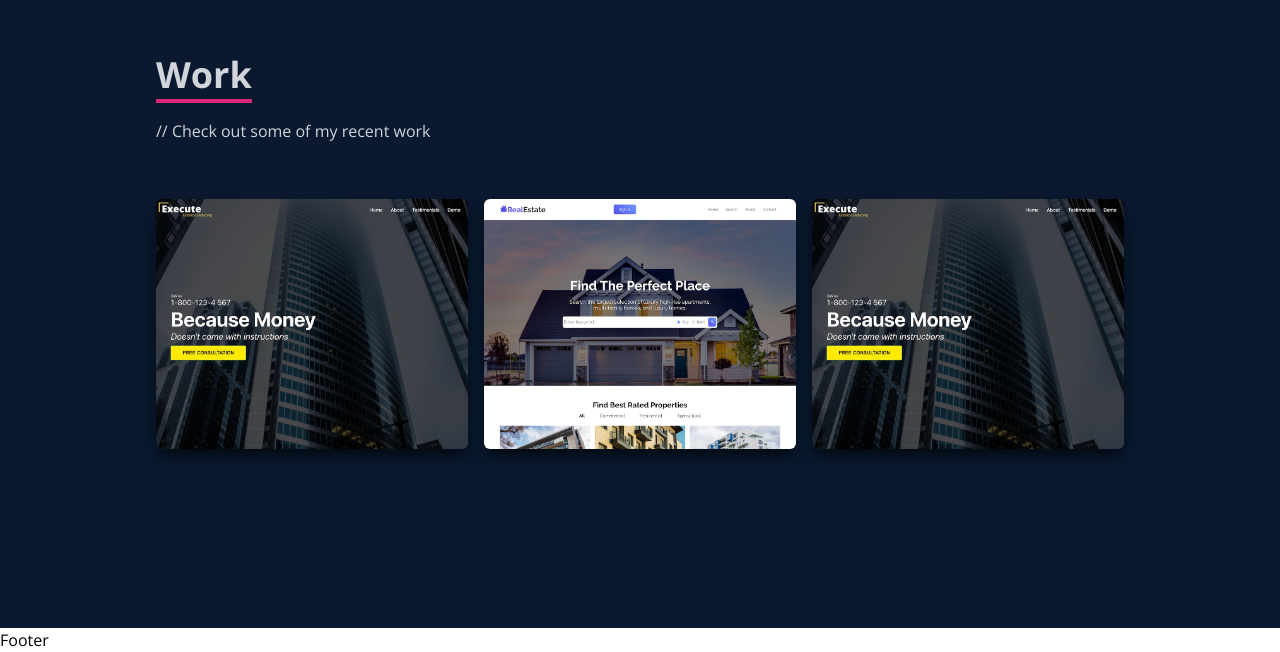
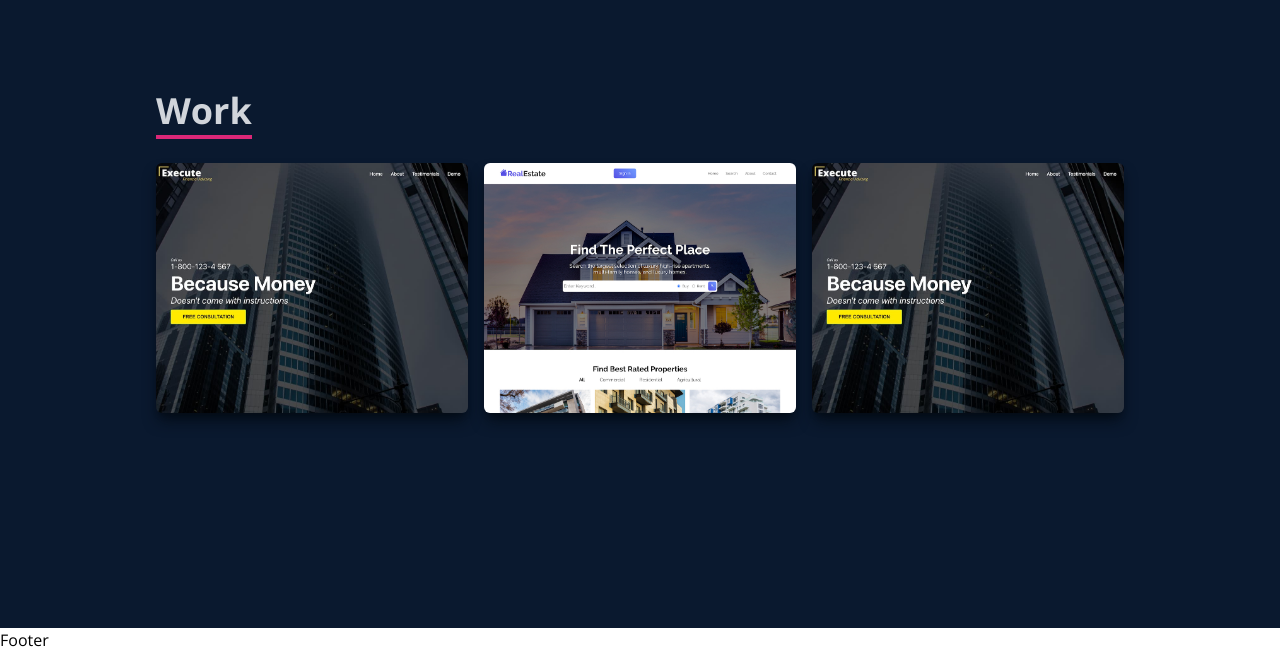
Before and after one commit to ShorunTech/Portfolio_Building, a React (Vite) app: page / in a window 1280 px wide. Shown: the part 3138-3790 px from the top of the page. Built offline with nearby package versions, Linux system fonts and the light colour scheme.

Commit message:
Portfolio

```diff
--- a/src/components/Portfolio.jsx
+++ b/src/components/Portfolio.jsx
@@ -14,7 +14,7 @@ const Portfolio = () => {
             <p className='text-4xl font-bold inline border-b-4 text-gray-300 border-pink-600'>
             Work
           </p>
-          <p className='py-6'>// Check out some of my recent work</p>
+
         </div>
 
 
```
